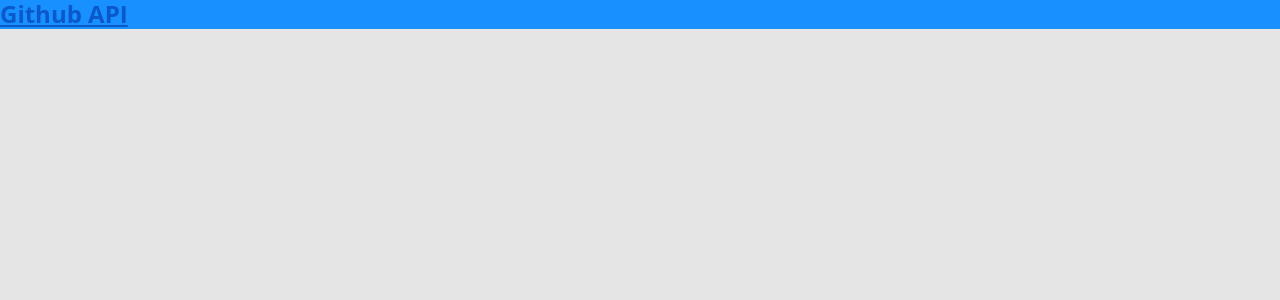
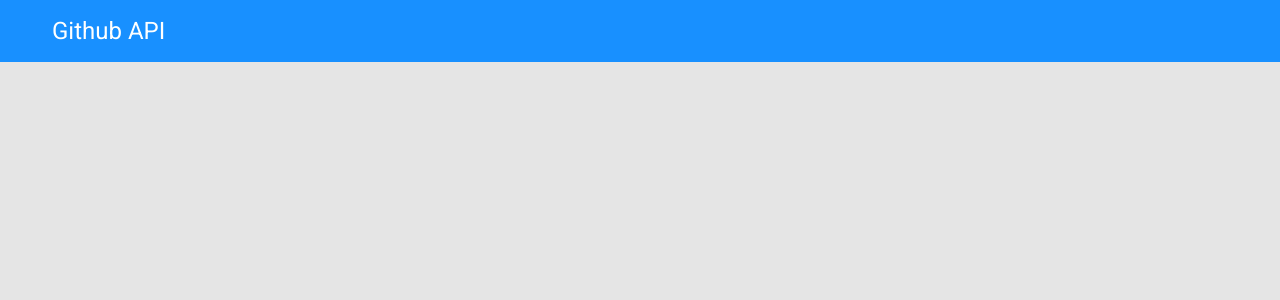
Before and after one commit to Rafaelse6/github-api-react, a React (Create React App) app in the folder github-api/: page / in a window 1280 px wide. Shown: the top 300 px of the page. Built offline with nearby package versions, Linux system fonts and the light colour scheme.

Commit message:
Navbar style

```diff
--- a/github-api/src/App.css
+++ b/github-api/src/App.css
@@ -1,7 +1,10 @@
 @import url("https://fonts.googleapis.com/css2?family=Roboto:wght@400;700&display=swap");
 
 * {
-  font-family: "Open Sans", sans-serif;
+  margin: 0;
+  padding: 0;
+  box-sizing: border-box;
+  font-family: "Roboto", sans-serif;
 }
 
 h1,
@@ -13,3 +16,7 @@ h6 {
   font-weight: 700;
   margin-bottom: 0;
 }
+
+a {
+  text-decoration: none;
+}
--- a/github-api/src/components/Navbar/index.tsx
+++ b/github-api/src/components/Navbar/index.tsx
@@ -1,8 +1,10 @@
+import "./styles.css";
+
 const Navbar = () => {
   return (
-    <nav className="bg-primary">
-      <div>
-        <a href="/">
+    <nav className="navbar bg-primary main-nav">
+      <div className="container-fluid">
+        <a href="/" className="nav-logo-text">
           <h4>Github API</h4>
         </a>
       </div>
--- /dev/null
+++ b/github-api/src/components/Navbar/styles.css
@@ -0,0 +1,12 @@
+.main-nav {
+  height: 62px;
+  padding-left: 40px;
+}
+
+.main-nav h4 {
+  color: #fff;
+  font-size: 24px;
+  font-style: normal;
+  font-weight: 500;
+  line-height: 32px;
+}
```
